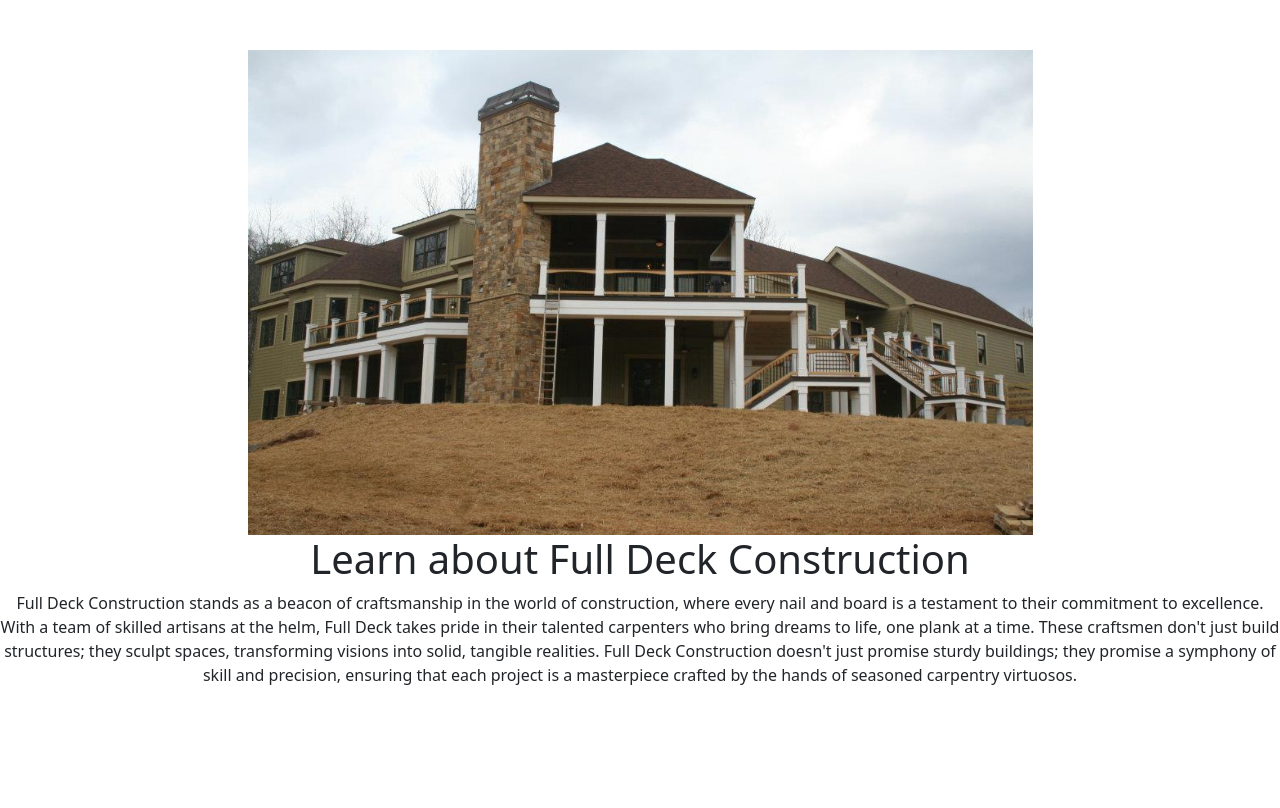
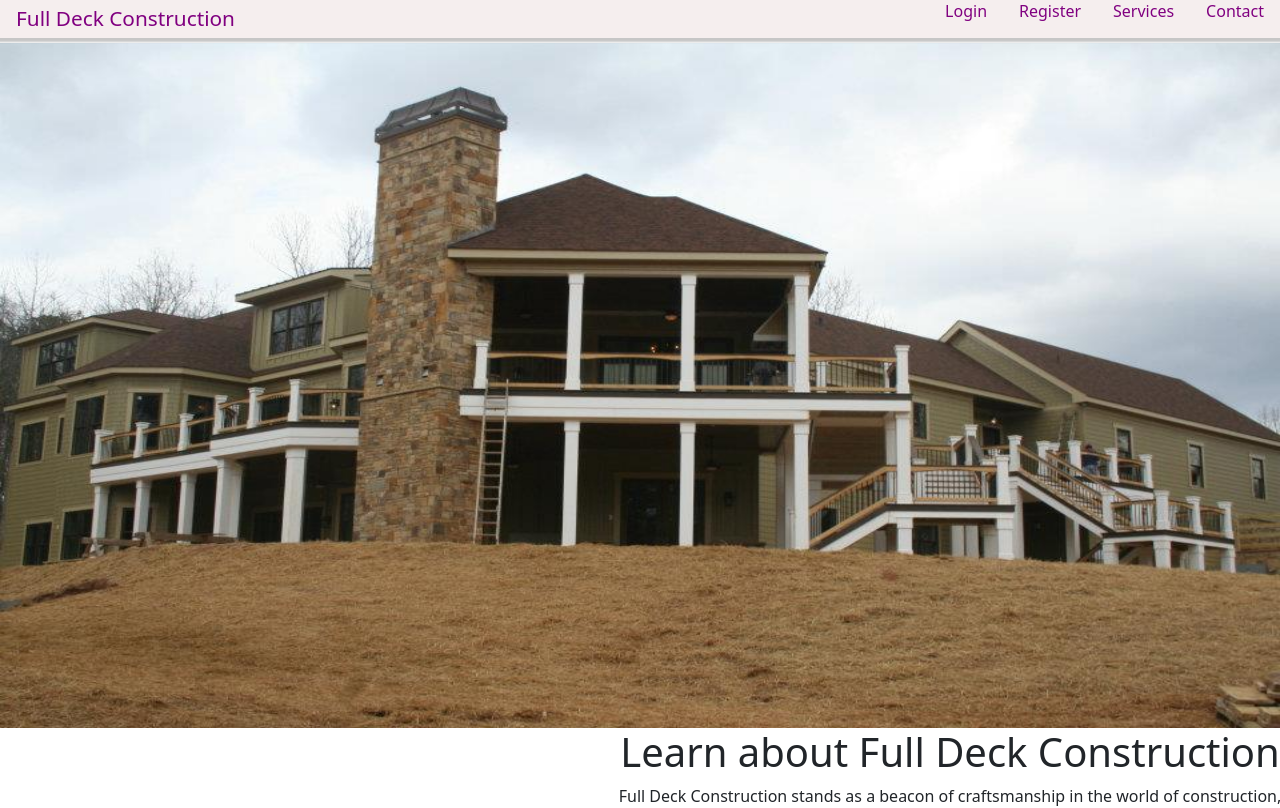
Before and after one commit to brentvoyles3/DGConstruction, a React (Create React App) app in the folder fulldeckconstruction/: page / in a window 1280 px wide. Shown: the top 808 px of the page. Built offline with nearby package versions, Linux system fonts and the light colour scheme.

Commit message:
added navbar

```diff
--- a/fulldeckconstruction/src/App.css
+++ b/fulldeckconstruction/src/App.css
@@ -9,12 +9,21 @@
 
 .landingBody {
   text-align: center;
+  align-items: center;
+}
+
+.landingContainer {
+  margin-left: 600px;
+}
+
+.landingContainer article{
+  width: 700px;
 }
 
 .Deck {
-  margin-top: 50px;
-  width: 785px;
-  height:485px;
+  margin-top: 5px;
+  width: 100%;
+  height:685px;
 
 }
 
--- a/fulldeckconstruction/src/App.js
+++ b/fulldeckconstruction/src/App.js
@@ -6,6 +6,7 @@ import {
   Route,
   Navigate,
 } from "react-router-dom";
+import Navbar from "./components/Navbar"
 import Home from "./components/Home";
 
 function App() {
@@ -13,6 +14,7 @@ function App() {
     <>
         {/* This is the alias of BrowserRouter i.e. Router */}
         <Router>
+        <Navbar />
             <Routes>
                 {/* This route is for home component
       with exact path "/", in component props
--- /dev/null
+++ b/fulldeckconstruction/src/components/Navbar.js
@@ -0,0 +1,30 @@
+import React from "react";
+import "../styles/Navbar.css"
+import { Link } from "react-router-dom";
+
+export default function Navbar() {
+    return (
+        <nav className="navigation">
+          <a href="/" className="brand-name">
+            Full Deck Construction
+          </a>
+          <div
+            className="navigation-menu">
+            <ul>
+              <li>
+                <a href="/">Login</a>
+              </li>
+              <li>
+                <a href="/">Register</a>
+              </li>
+              <li>
+                <a href="/">Services</a>
+              </li>
+              <li>
+                <a href="/">Contact</a>
+              </li>
+            </ul>
+          </div>
+        </nav>
+      );
+    }
--- /dev/null
+++ b/fulldeckconstruction/src/styles/Navbar.css
@@ -0,0 +1,61 @@
+.navigation {
+    height: 38px;
+    width: 100%;
+    display: flex;
+    align-items: center;
+    position: relative;
+    padding: 0.5rem 0rem;
+    background-color: rgb(245, 238, 238);
+    color: black;
+    box-shadow: 0 2px 2px 2px rgba(9, 9, 9, 0.23);
+  }
+
+  .navigation a{
+    color:purple;
+  }
+
+  .navigation a:hover{
+    color:orange
+  }
+
+  .brand-name {
+    text-decoration: none;
+    color: black;
+    font-size: 1.3rem;
+    margin-left: 1rem;
+  }
+  .navigation-menu {
+    margin-left: auto;
+  }
+
+  .navigation-menu ul {
+    display: flex;
+    padding: 0;
+  }
+
+  .navigation-menu li {
+    list-style-type: none;
+    margin: 0 1rem;
+  }
+
+  .navigation-menu li a {
+    text-decoration: none;
+    display: block;
+    width: 100%;
+  }
+
+  .hamburger {
+    border: 0;
+    height: 40px;
+    width: 40px;
+    padding: 0.5rem;
+    border-radius: 50%;
+    background-color: #283b8b;
+    cursor: pointer;
+    transition: background-color 0.2s ease-in-out;
+    position: absolute;
+    top: 50%;
+    right: 25px;
+    transform: translateY(-50%);
+    display: none;
+  }
```
